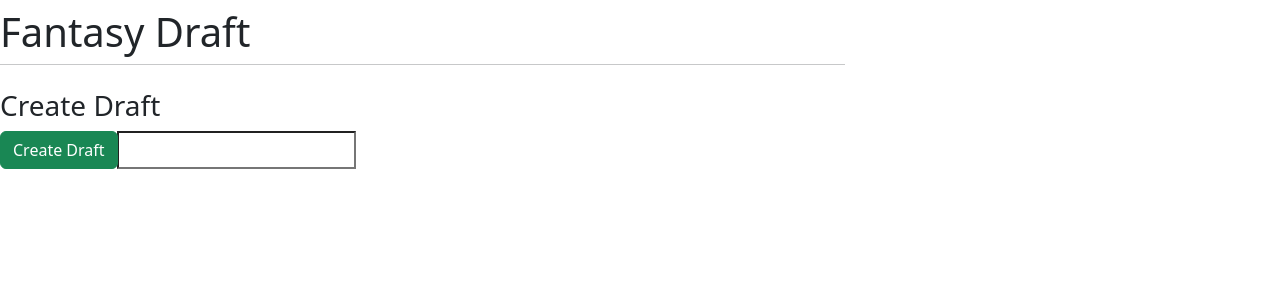
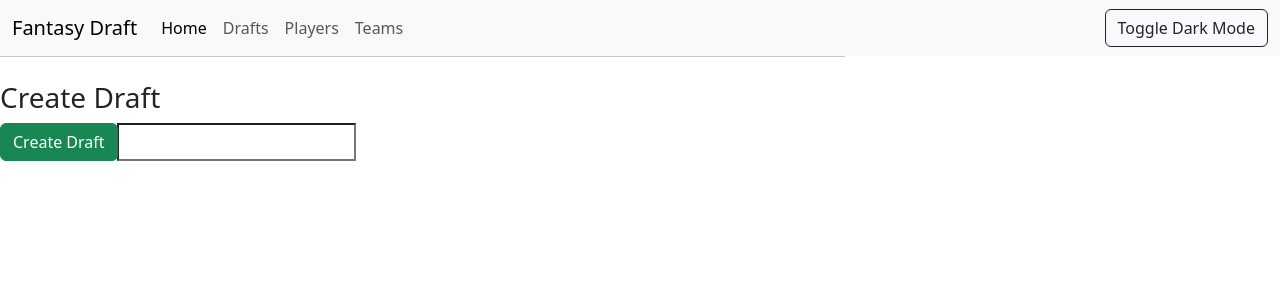
Before and after one commit to adesmarais944/ff-draft, a Django app: page /drafts/ in a window 1280 px wide. Shown: the top 300 px of the page. Run offline with Django 5.2, Linux system fonts and the light colour scheme.

Commit message:
added nav bar

```diff
--- a/main/templates/main/base.html
+++ b/main/templates/main/base.html
@@ -1,26 +1,51 @@
 <!doctype html>
 <html>
     <head>
+        {% load static %}
         <title>{% block title %}Fantasy Draft{% endblock %}</title>
         <meta charset="utf-8">
         <meta name="viewport" content="width=device-width, initial-scale=1, shrink-to-fit=no">
+        <link rel="stylesheet" href="{% static 'styles.css' %}">
         <link href="https://cdn.jsdelivr.net/npm/bootstrap@5.3.3/dist/css/bootstrap.min.css" rel="stylesheet" integrity="sha384-QWTKZyjpPEjISv5WaRU9OFeRpok6YctnYmDr5pNlyT2bRjXh0JMhjY6hW+ALEwIH" crossorigin="anonymous">
     </head>
     <body>
+        <nav class="navbar navbar-expand-lg bg-body-tertiary">
+            <div class="container-fluid">
+              <a class="navbar-brand" href="#">Fantasy Draft</a>
+              <button class="navbar-toggler" type="button" data-bs-toggle="collapse" data-bs-target="#navbarSupportedContent" aria-controls="navbarSupportedContent" aria-expanded="false" aria-label="Toggle navigation">
+                <span class="navbar-toggler-icon"></span>
+              </button>
+              <div class="collapse navbar-collapse" id="navbarSupportedContent">
+                <ul class="navbar-nav me-auto mb-2 mb-lg-0">
+                  <li class="nav-item">
+                    <a class="nav-link active" aria-current="page" href="#">Home</a>
+                  </li>
+                  <li class="nav-item">
+                    <a class="nav-link" href="/drafts">Drafts</a>
+                  </li>
+                  <li class="nav-item">
+                    <a class="nav-link" href="/players">Players</a>
+                  </li>
+                  <li class="nav-item">
+                    <a class="nav-link" href="/teams">Teams</a>
+                  </li>
+                </ul>
+                <button class="btn btn-outline-dark" onclick="toggleDarkMode()">Toggle Dark Mode</button>
+              </div>
+            </div>
+          </nav>
         <div id="content", name="content" class="main">
             <div class="row" justify-content-center">
                 <div class="col-8">
-                    <h1 class="mt-2">Fantasy Draft</h1>
                     <hr class="mt-0 mb-4">
                         {% block content %}
                         {% endblock %}
                 </div>
             </div>
         </div>
-        {% load static %}
-        <script src="{% static 'app.js' %}"></script>
         <script src="https://code.jquery.com/jquery-3.3.1.slim.min.js" integrity="sha384-q8i/X+965DzO0rT7abK41JStQIAqVgRVzpbzo5smXKp4YfRvH+8abtTE1Pi6jizo" crossorigin="anonymous"></script>
         <script src="https://cdn.jsdelivr.net/npm/popper.js@1.14.7/dist/umd/popper.min.js" integrity="sha384-UO2eT0CpHqdSJQ6hJty5KVphtPhzWj9WO1clHTMGa3JDZwrnQq4sF86dIHNDz0W1" crossorigin="anonymous"></script>
         <script src="https://cdn.jsdelivr.net/npm/bootstrap@4.3.1/dist/js/bootstrap.min.js" integrity="sha384-JjSmVgyd0p3pXB1rRibZUAYoIIy6OrQ6VrjIEaFf/nJGzIxFDsf4x0xIM+B07jRM" crossorigin="anonymous"></script>
+        <script src="{% static 'app.js' %}"></script>
     </body>
 </html>
```
